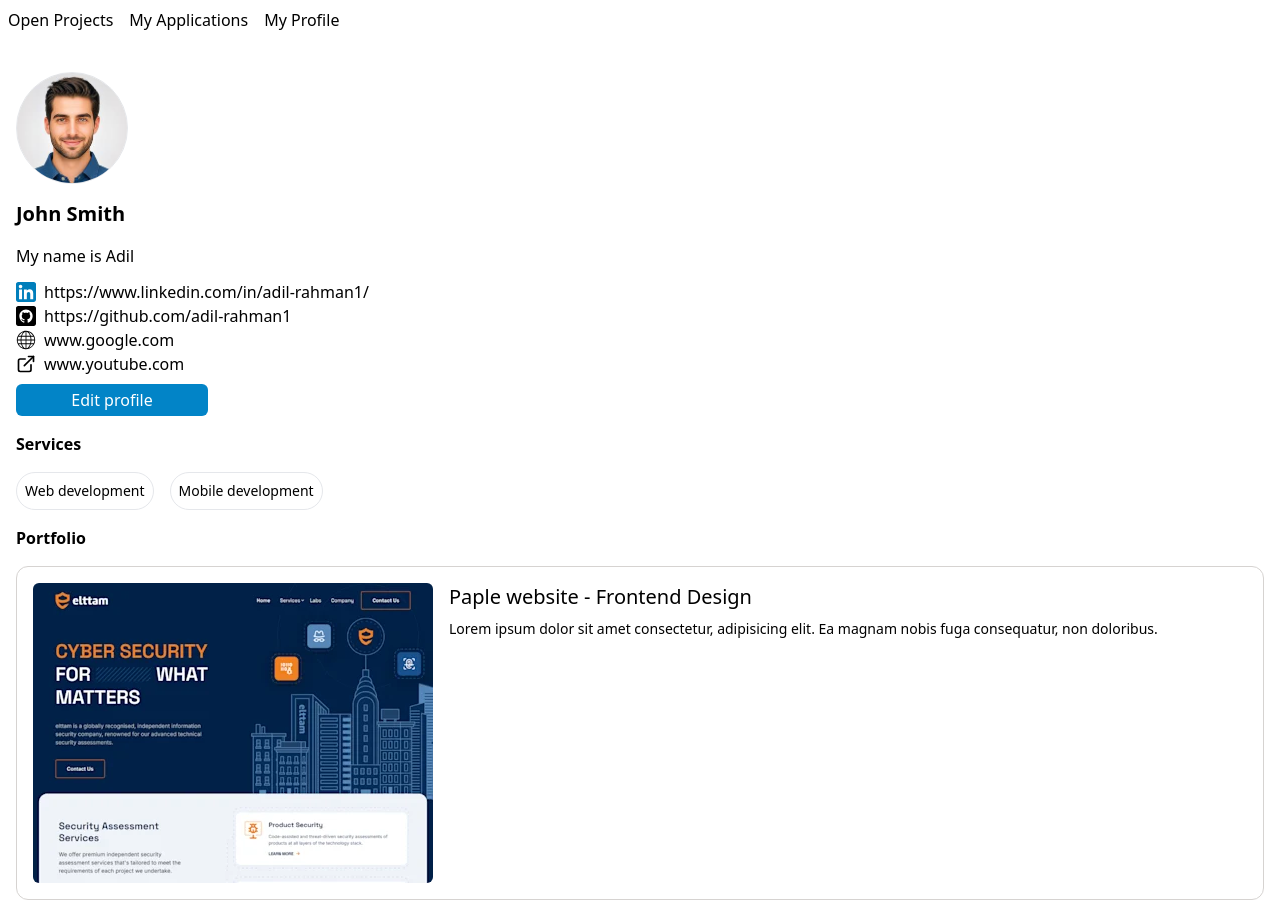
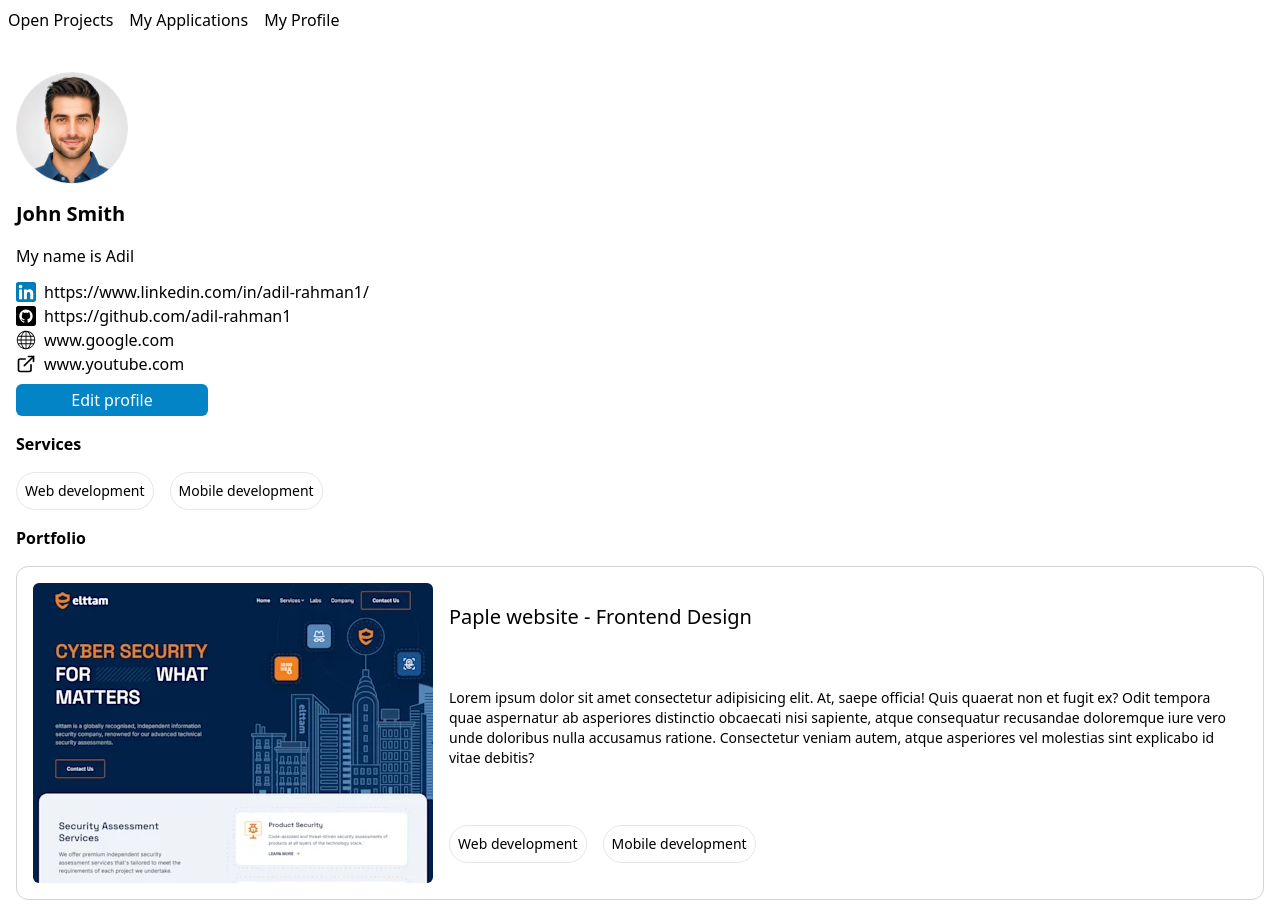
Before and after one commit to adil-rahman1/find-a-dev, a React (Vite) app: page /profile in a window 1280 px wide. Built offline with nearby package versions, Linux system fonts and the light colour scheme.

Commit message:
Added skills to PortfolioCard using pills

```diff
--- a/src/components/PortfolioCard.tsx
+++ b/src/components/PortfolioCard.tsx
@@ -1,3 +1,7 @@
+import Pill from "./Pill";
+
+const skills = ["Web development", "Mobile development"];
+
 const PortfolioCard = () => {
   return (
     <div className="border border-stone-300 rounded-xl p-4 flex gap-4">
@@ -6,14 +10,21 @@ const PortfolioCard = () => {
         src="/public/assets/portfolio-image.webp"
         alt=""
       />
-      <div>
-        <p className="text-xl font-medium mb-2">
-          Paple website - Frontend Design
+      <div className="flex flex-col justify-around gap-4">
+        <p className="text-xl font-medium">Paple website - Frontend Design</p>
+        <p className="text-sm">
+          Lorem ipsum dolor sit amet consectetur adipisicing elit. At, saepe
+          officia! Quis quaerat non et fugit ex? Odit tempora quae aspernatur ab
+          asperiores distinctio obcaecati nisi sapiente, atque consequatur
+          recusandae doloremque iure vero unde doloribus nulla accusamus
+          ratione. Consectetur veniam autem, atque asperiores vel molestias sint
+          explicabo id vitae debitis?
         </p>
-        <p className="text-sm">
-          Lorem ipsum dolor sit amet consectetur, adipisicing elit. Ea magnam
-          nobis fuga consequatur, non doloribus.
-        </p>
+        <div className="flex flex-row gap-4">
+          {skills.map((skill) => (
+            <Pill text={skill} />
+          ))}
+        </div>
       </div>
     </div>
   );
```
